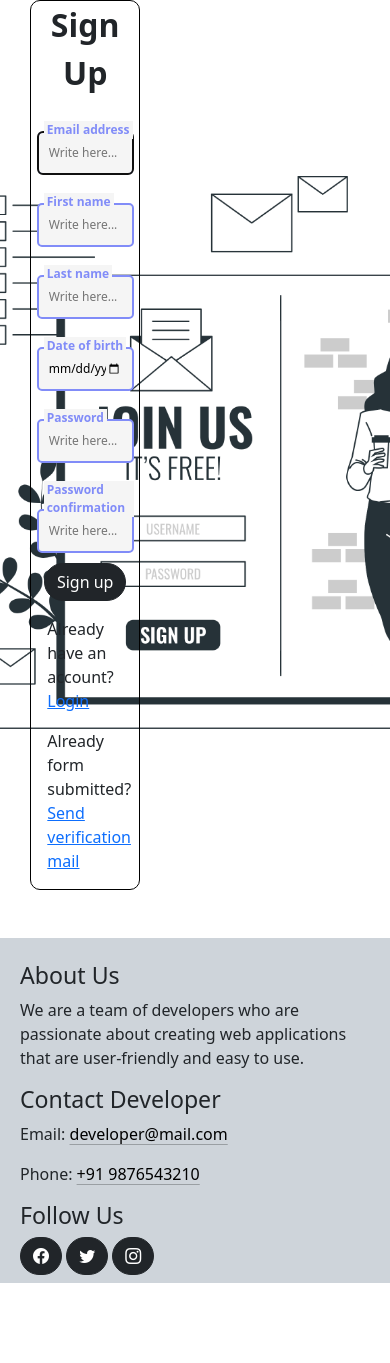
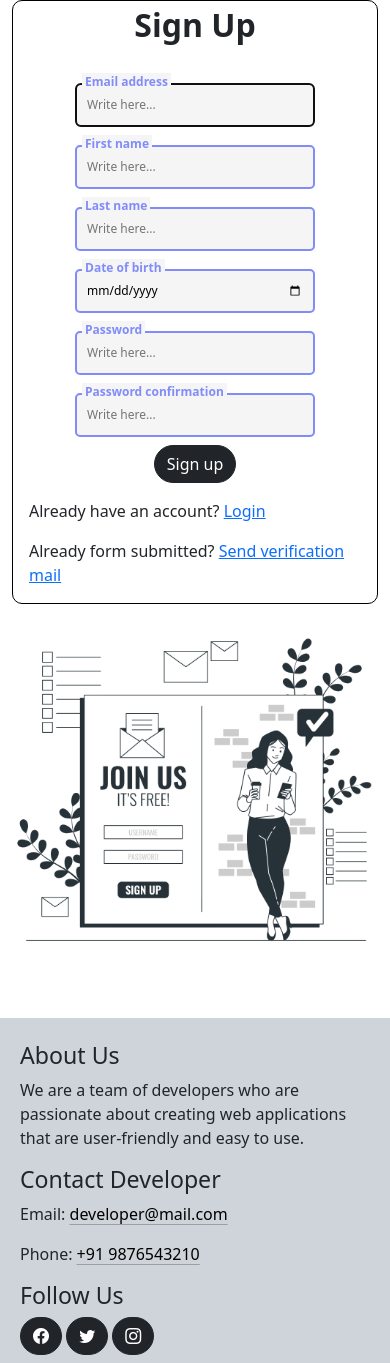
Before and after one commit to Soumen3/Your_Diary, a Django app: page /accounts/signup/ in a window 390 px wide; the page is wider, and only the part inside the window is pictured. Shown: the part 74-1437 px from the top of that part. Before the commit the page ends 1357 px from the top of that part, so only its background shows below. Run offline with Django 5.2, Linux system fonts and the light colour scheme; data comes from the database, SQL or seed files in the repository; both versions use the stored data as it was after the commit; some web fonts are replaced.

Commit message:
signup page responsive

```diff
--- a/diary/static/css/signup.css
+++ b/diary/static/css/signup.css
@@ -8,11 +8,11 @@
 }
 
 .image{
-	display: flex;
+	/* display: flex; */
     justify-content: center;
     align-items: center;
 	width: 50%;
-	height: 100%;
+	/* height: 100%; */
 	background-size: cover;
 	background-position: center;
 }
@@ -29,13 +29,13 @@
 	align-items: center;
 	/* width: 30%; */
 	height: 100%;
-	row-gap: 10px;
+	/* row-gap: 10px; */
 }
 
 .form-part{
 	border: 1px solid #000;
 	border-radius: 10px;
-	width: 30%;
+	/* width: 30%; */
 }
 
 .heading{
--- a/diary/templates/login.html
+++ b/diary/templates/login.html
@@ -34,10 +34,10 @@
 					</div>
 				</div>
 			</div>
-			<div class="col-sm-7">
-				<div class="image">
+			<div class="col-sm-7" style="display: flex">
+				{% comment %} <div class="image"> {% endcomment %}
 					<img src="{% static "media/login.png" %}" alt="" class="img-fluid">
-				</div>
+				{% comment %} </div> {% endcomment %}
 			</div>
 		</div>
 	</div>
--- a/diary/templates/signup.html
+++ b/diary/templates/signup.html
@@ -8,6 +8,8 @@
 
 {% block body %}
 	<div class="container signup-page">
+		<div class="row">
+			<div class="col-sm-6">
 				<div class="form-part">
 					<p class="heading">Sign Up</p>
 					<form method="post" class="signup-form"  novalidate >{% csrf_token %}
@@ -17,7 +19,7 @@
 								{{field}}  <small class='text-warning'>{{field.errors|striptags}}</small>
 							</div>
 						{% endfor %}
-				<input type="submit" class="btn btn-dark" value='Sign up'>
+						<input type="submit" class="btn btn-dark mt-2" value='Sign up'>
 
 						{% if signup_form.non_field_errors %}
 							{% for error in signup_form.non_field_errors %}
@@ -32,9 +34,15 @@
 
 					</div>
 				</div>
-		<div class="image">
-			<img src="{% static "media/signup.png" %}" alt="" class="signup-img">
 			</div>
+			<div class="col-sm-6" style="display: flex">
+				{% comment %} <div class="image"> {% endcomment %}
+					<img src="{% static "media/signup.png" %}" alt="" class="img-fluid">
+				{% comment %} </div> {% endcomment %}
+			</div>
+		</div>
+
+
 	</div>
 
 	{% include "sections/footer.html" %}
```
Also changed, not shown: db.sqlite3. Lines whose indentation alone changed are shown as unchanged.
